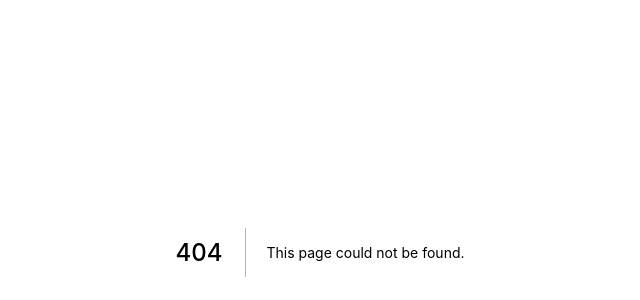
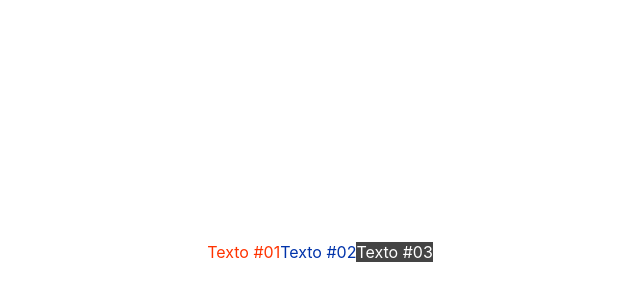
Before and after one commit to GeorgeSalu/nextjs, a Next.js app in the folder exercicios/: page /css/integracao2 in a window 1280 px wide. Before the commit this address had no page. Shown: the part 148-448 px from the top of the page, without its empty margins (320-960 px from the left). Built offline with nearby package versions, Linux system fonts and the light colour scheme.

Commit message:
integracao com css #02

```diff
--- a/exercicios/pages/css/integracao1.css
+++ b/exercicios/pages/css/integracao1.css
@@ -1,12 +1,12 @@
-.vermelha {
+.integracao .vermelha {
     color: #f30;
 }
 
-.azul {
+.integracao .azul {
     color: #03a;
 }
 
-.branca {
+.integracao .branca {
     background-color: #444;
     color: #fff;
 }
--- /dev/null
+++ b/exercicios/pages/css/integracao2.jsx
@@ -0,0 +1,11 @@
+import styles from './integracao2.module.css'
+
+export default function integracao2() {
+    return (
+        <div id={styles.integracao2}>
+            <div className={styles.vermelha}>Texto #01</div>
+            <div className={styles.azul}>Texto #02</div>
+            <div className={styles.branca}>Texto #03</div>
+        </div>
+    )
+}
--- /dev/null
+++ b/exercicios/pages/css/integracao2.module.css
@@ -0,0 +1,19 @@
+#integracao2 {
+    height: 100vh;
+    display: flex;
+    justify-content: center;
+    align-items: center;
+}
+
+.vermelha {
+    color: #f30;
+}
+
+.azul {
+    color: #03a;
+}
+
+.branca {
+    background-color: #444;
+    color: #fff;
+}
```
